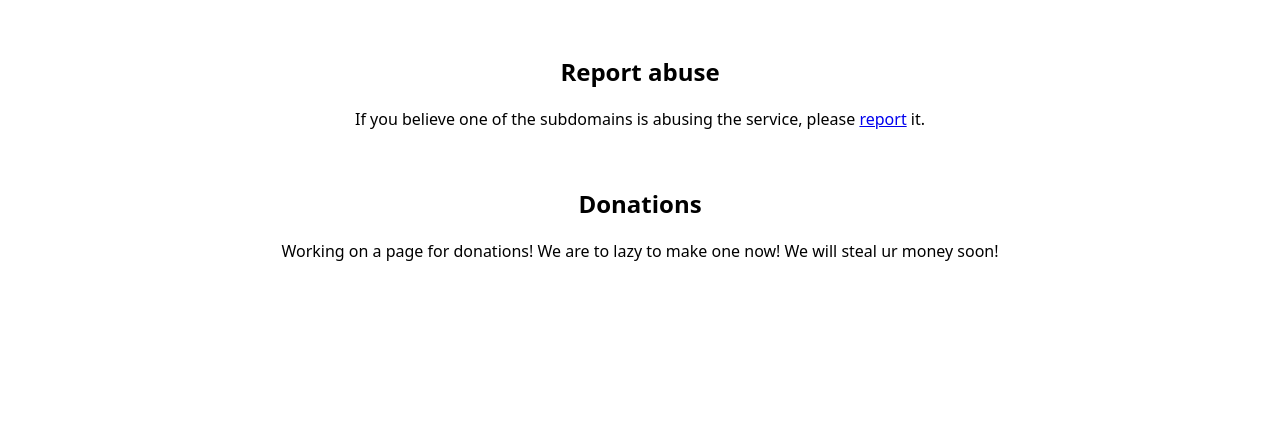
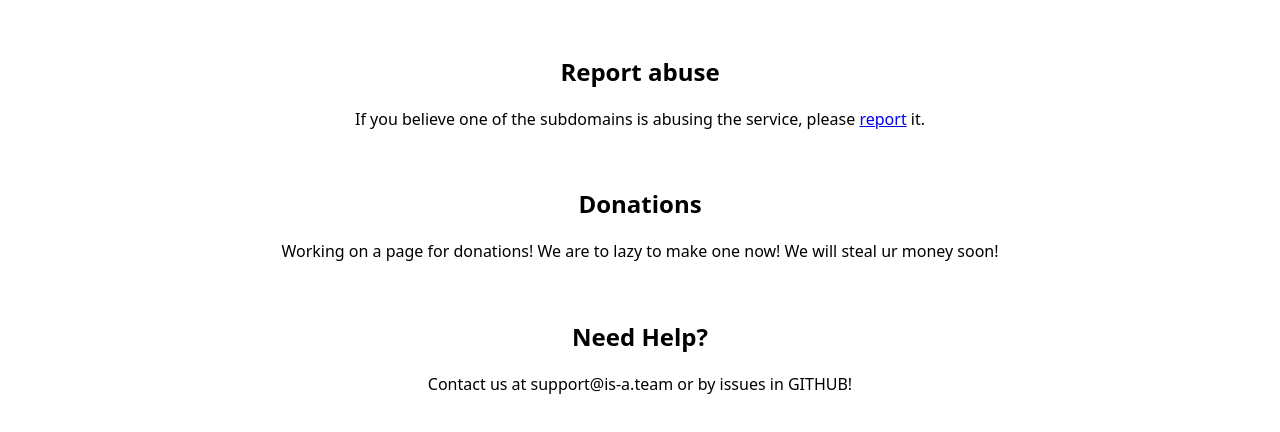
Before and after one commit to is-a-team/is-a.team-site, a plain HTML site: page index.html in a window 1280 px wide. Shown: the part 294-726 px from the top of the page. Drawn offline with Linux system fonts and the light colour scheme.

Commit message:
Update index.html

```diff
--- a/index.html
+++ b/index.html
@@ -32,5 +32,11 @@
     <h2>Donations</h2>
 
     <p>Working on a page for donations! We are to lazy to make one now! We will steal ur money soon!</p>
+
+    <br>
+
+    <h2>Need Help?</h2>
+
+    <p>Contact us at support@is-a.team or by issues in GITHUB!</p>
 </body>
 </html>
```
